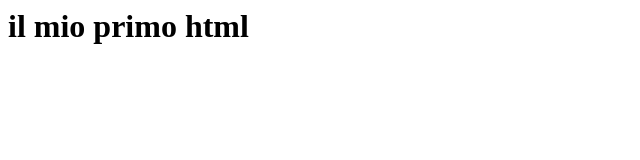
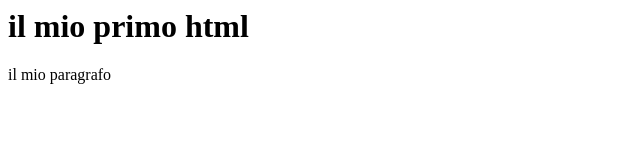
Before and after one commit to Ciaowilly3/prima_repository, a plain HTML site: page index.html in a window 1280 px wide. Shown: the whole page, without its empty margins (0-640 px from the left). Drawn offline with Linux system fonts and the light colour scheme.

Commit message:
aggiunto paragrafo

```diff
--- a/index.html
+++ b/index.html
@@ -1 +1,2 @@
 <h1>il mio primo html</h1>
+<p>il mio paragrafo</p>
```
